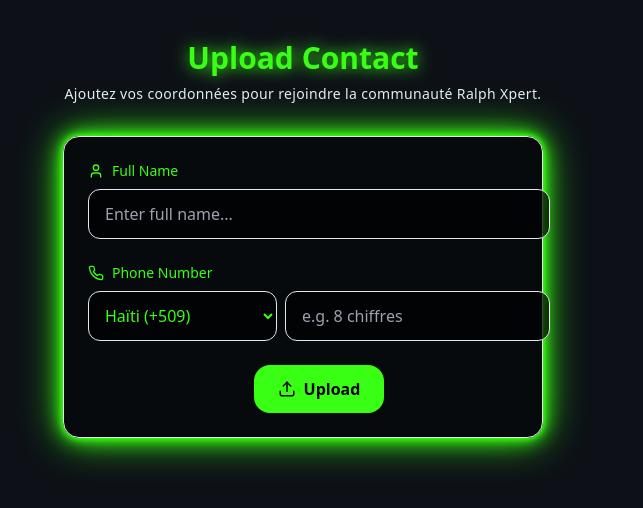
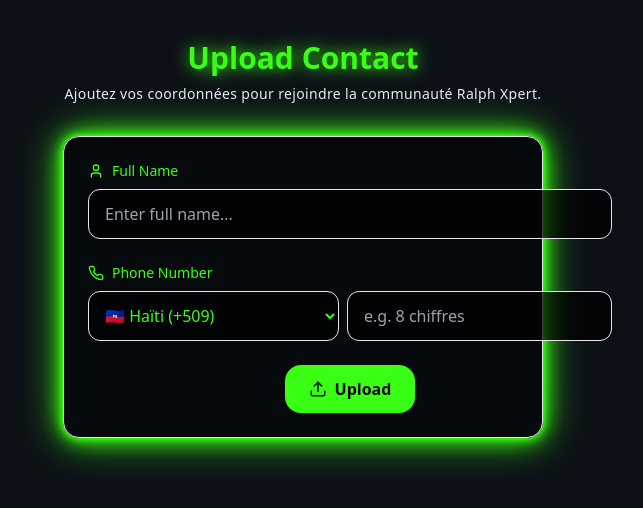
Before and after one commit to kenguer/The-king-vcf, a Next.js app: page /upload in a window 1280 px wide. Shown: the top 508 px of the page, without its empty margins (337-980 px from the left). Built offline with nearby package versions, Linux system fonts and the light colour scheme.

Commit message:
Update upload.js

```diff
--- a/pages/upload.js
+++ b/pages/upload.js
@@ -2,14 +2,47 @@
 import { useRouter } from "next/router";
 import { Upload as UploadIcon, User, Phone } from "lucide-react";
 
-// Lis pays yo ak règ validation yo
+// 📌 Lis peyi ak règ validation yo
 const countryRules = {
-  "+509": { name: "Haïti", length: 8 },
-  "+1": { name: "USA/Canada", length: 10 },
-  "+33": { name: "France", length: 9 },
-  "+44": { name: "Royaume-Uni", length: 10 },
-  "+221": { name: "Sénégal", length: 9 }
-  // 👉 Ou ka ajoute plis peyi isit
+  "+509": { name: "Haïti", flag: "🇭🇹", length: 8 },
+  "+1": { name: "USA/Canada", flag: "🇺🇸", length: 10 },
+  "+33": { name: "France", flag: "🇫🇷", length: 9 },
+  "+44": { name: "Royaume-Uni", flag: "🇬🇧", length: 10 },
+  "+221": { name: "Sénégal", flag: "🇸🇳", length: 9 },
+  "+225": { name: "Côte d’Ivoire", flag: "🇨🇮", length: 8 },
+  "+237": { name: "Cameroun", flag: "🇨🇲", length: 9 },
+  "+243": { name: "RD Congo", flag: "🇨🇩", length: 9 },
+  "+91": { name: "Inde", flag: "🇮🇳", length: 10 },
+  "+86": { name: "Chine", flag: "🇨🇳", length: 11 },
+  "+212": { name: "Maroc", flag: "🇲🇦", length: 9 },
+  "+216": { name: "Tunisie", flag: "🇹🇳", length: 8 },
+  "+1": { "name": "USA / Canada", "flag": "🇺🇸", "length": 10 },
+  "+7": { "name": "Russie / Kazakhstan", "flag": "🇷🇺", "length": 10 },
+  "+20": { "name": "Égypte", "flag": "🇪🇬", "length": 9 },
+  "+27": { "name": "Afrique du Sud", "flag": "🇿🇦", "length": 9 },
+  "+30": { "name": "Grèce", "flag": "🇬🇷", "length": 10 },
+  "+31": { "name": "Pays-Bas", "flag": "🇳🇱", "length": 9 },
+  "+32": { "name": "Belgique", "flag": "🇧🇪", "length": 9 },
+  "+33": { "name": "France", "flag": "🇫🇷", "length": 9 },
+  "+34": { "name": "Espagne", "flag": "🇪🇸", "length": 9 },
+  "+39": { "name": "Italie", "flag": "🇮🇹", "length": 10 },
+  "+40": { "name": "Roumanie", "flag": "🇷🇴", "length": 9 },
+  "+44": { "name": "Royaume-Uni", "flag": "🇬🇧", "length": 10 },
+  "+49": { "name": "Allemagne", "flag": "🇩🇪", "length": 10 },
+  "+52": { "name": "Mexique", "flag": "🇲🇽", "length": 10 },
+  "+55": { "name": "Brésil", "flag": "🇧🇷", "length": 11 },
+  "+81": { "name": "Japon", "flag": "🇯🇵", "length": 10 },
+  "+82": { "name": "Corée du Sud", "flag": "🇰🇷", "length": 10 },
+  "+86": { "name": "Chine", "flag": "🇨🇳", "length": 11 },
+  "+91": { "name": "Inde", "flag": "🇮🇳", "length": 10 },
+  "+212": { "name": "Maroc", "flag": "🇲🇦", "length": 9 },
+  "+216": { "name": "Tunisie", "flag": "🇹🇳", "length": 8 },
+  "+221": { "name": "Sénégal", "flag": "🇸🇳", "length": 9 },
+  "+225": { "name": "Côte d’Ivoire", "flag": "🇨🇮", "length": 8 },
+  "+237": { "name": "Cameroun", "flag": "🇨🇲", "length": 9 },
+  "+243": { "name": "RD Congo", "flag": "🇨🇩", "length": 9 },
+  "+509": { "name": "Haïti", "flag": "🇭🇹", "length": 8 },
+  // 👉 Ou ka ajoute plis peyi oswa enpòte yo depi nan yon fichye JSON
 };
 
 export default function Upload() {
@@ -45,7 +78,9 @@
     }
 
     if (!validatePhone(fullPhone)) {
-      setStatus(`⚠️ Numéro invalide. Pour ${countryRules[countryCode].name}, il doit contenir ${countryRules[countryCode].length} chiffres après l'indicatif.`);
+      setStatus(
+        `⚠️ Numéro invalide. Pour ${countryRules[countryCode].flag} ${countryRules[countryCode].name}, il doit contenir ${countryRules[countryCode].length} chiffres après l'indicatif.`
+      );
       return;
     }
 
@@ -122,7 +157,7 @@
             >
               {Object.keys(countryRules).map((code) => (
                 <option key={code} value={code}>
-                  {countryRules[code].name} ({code})
+                  {countryRules[code].flag} {countryRules[code].name} ({code})
                 </option>
               ))}
             </select>
@@ -151,4 +186,4 @@
       )}
     </div>
   );
-          }
+                }
```
